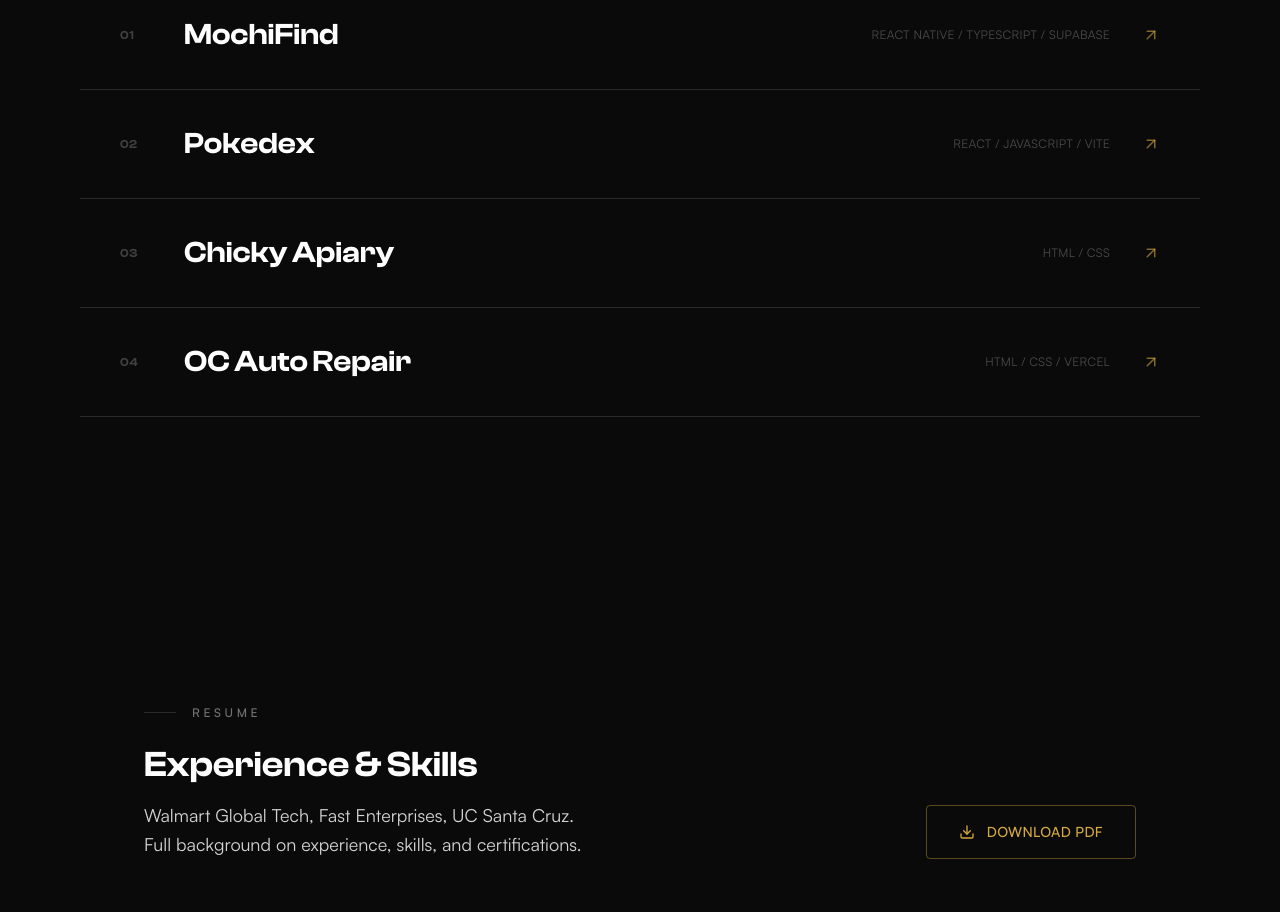
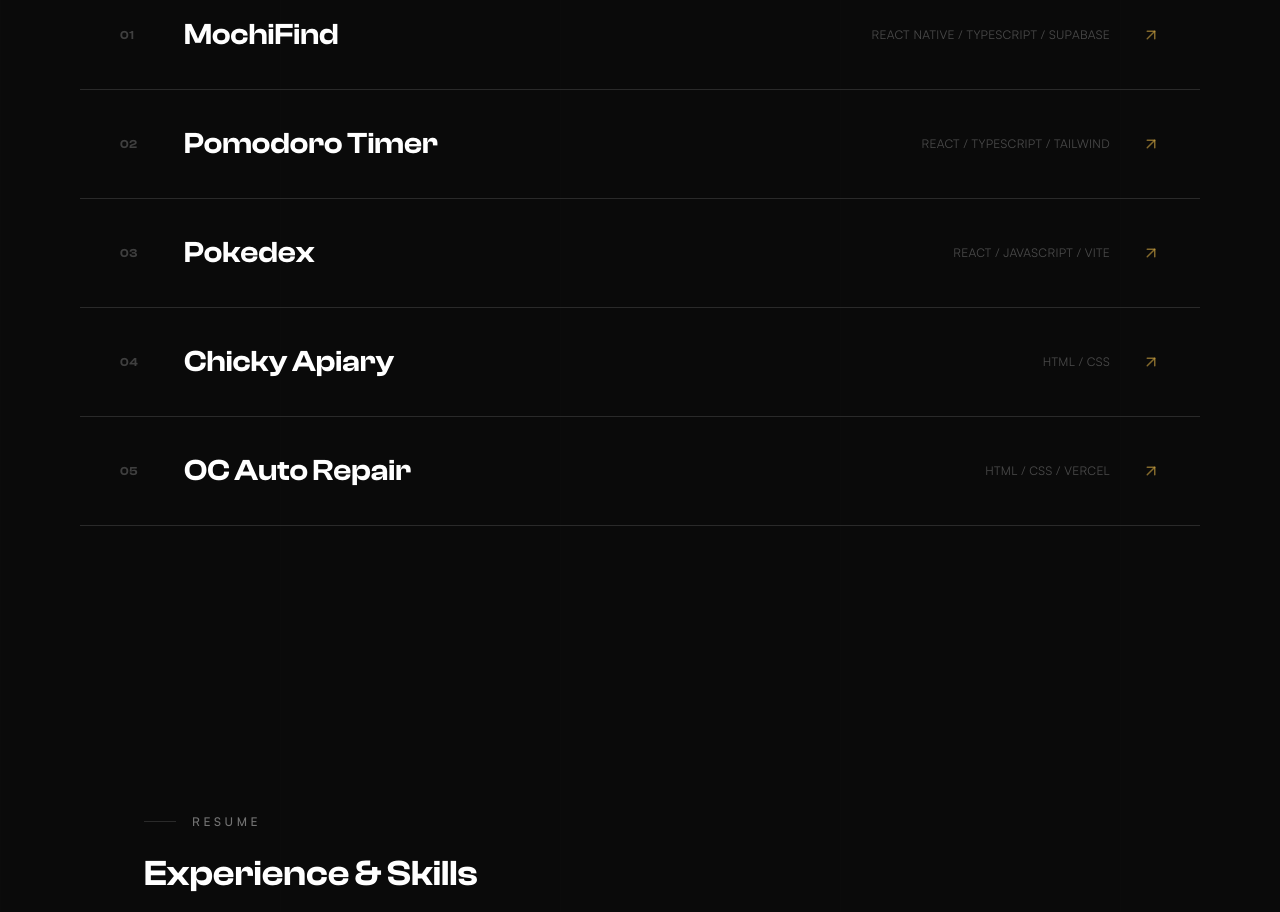
Before and after one commit to RichardPrince/portfolio, a React (Vite) app: page / in a window 1280 px wide. Shown: the part 2720-3632 px from the top of the page. Built offline with nearby package versions, Linux system fonts and the light colour scheme.

Commit message:
feat: add Pomodoro Timer to portfolio projects

```diff
--- a/src/data/projects.ts
+++ b/src/data/projects.ts
@@ -21,6 +21,16 @@
   },
   {
     number: '02',
+    name: 'Pomodoro Timer',
+    description:
+      'Portfolio-worthy Pomodoro timer with a soft organic aesthetic. Features configurable work/break durations, session tracking with daily stats, auto-start, light/dark mode, browser notifications, keyboard shortcuts, and PWA support for mobile install.',
+    techStack: ['React', 'TypeScript', 'Vite', 'Tailwind CSS'],
+    url: 'https://github.com/RichardPrince/pomodoro',
+    techLine: 'React / TypeScript / Tailwind',
+    image: '/projects/pomodoro.png',
+  },
+  {
+    number: '03',
     name: 'Pokedex',
     description:
       'A React-based Pokedex built with Vite that renders original Pokemon sprites in a clean, browsable interface. A quick project born out of an appreciation for the classic sprite art.',
@@ -30,7 +40,7 @@
     image: '/projects/pokedex.png',
   },
   {
-    number: '03',
+    number: '04',
     name: 'Chicky Apiary',
     description:
       'Bee-themed portfolio website built for a social media and marketing professional. Custom design with playful branding, responsive layout, and clean presentation of client work and services.',
@@ -40,7 +50,7 @@
     image: '/projects/chicky-apiary.png',
   },
   {
-    number: '04',
+    number: '05',
     name: 'OC Auto Repair',
     description:
       'Full website for a family-owned auto repair shop in Fountain Valley, CA. Features service listings, reviews integration, business hours, and a click-to-call CTA. Built for trust and local SEO with fast load times and mobile-first design.',
```
Also changed, not shown: public/projects/pomodoro.png (added).
